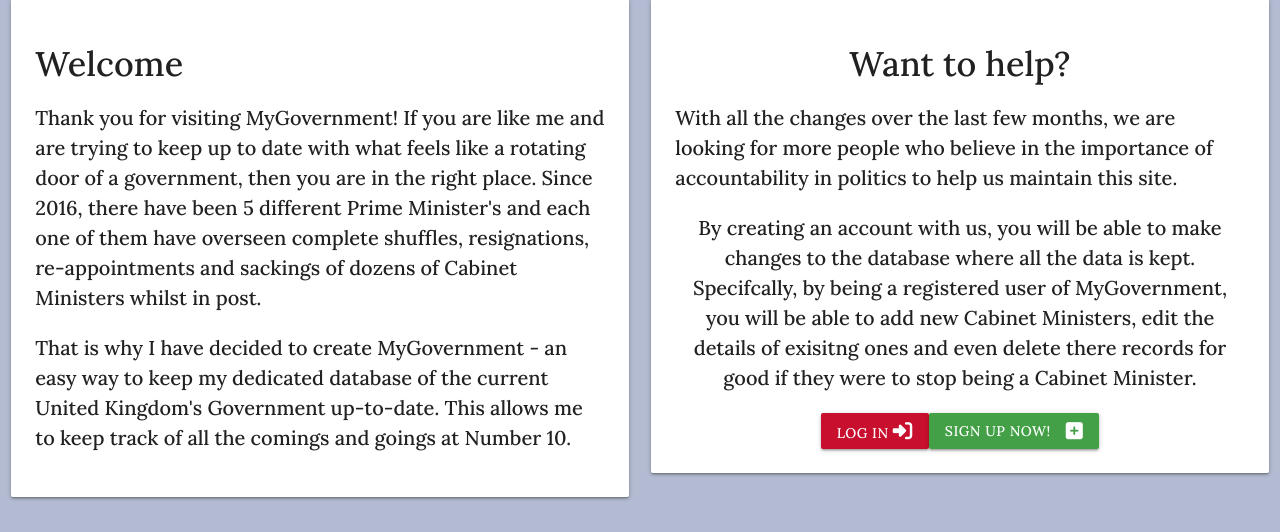
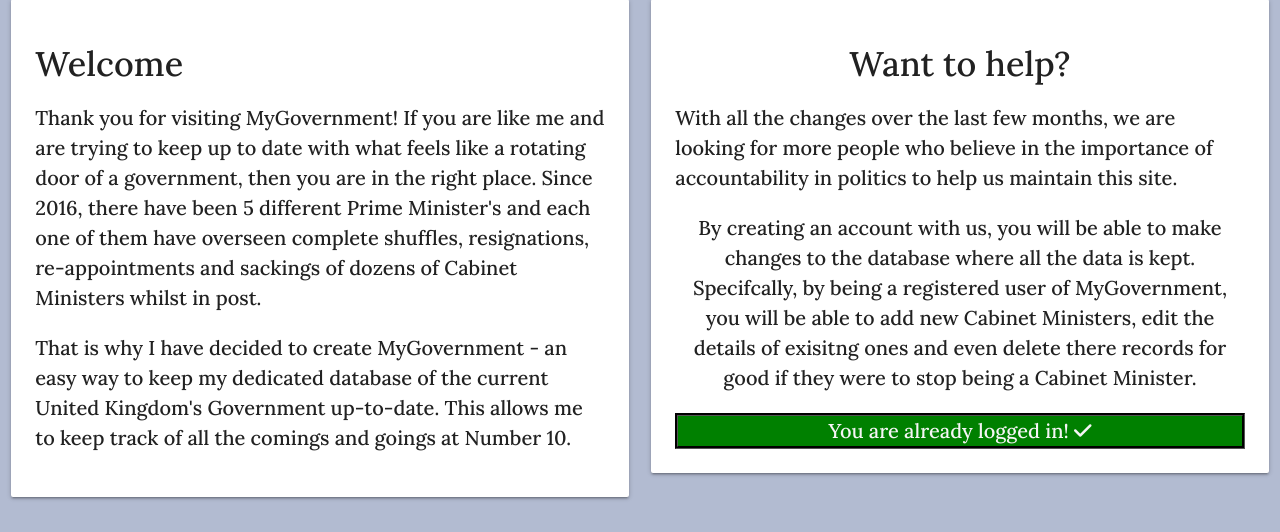
Before and after one commit to alikariminik/My-Gov-Milestone-Project-3, a Flask app: page / in a window 1280 px wide. Shown: the part 579-1111 px from the top of the page. Run offline with Flask 2, Linux system fonts and the light colour scheme; the visitor is signed in with stand-in values (Sample User, id 1); some libraries are stand-ins or nearby versions.

Commit message:
finished home page

```diff
--- a/static/css/style.css
+++ b/static/css/style.css
@@ -53,11 +53,18 @@ nav {
    }
  }
 
-/******* Add & Edit Mode *************/
+/******* Intro *************/
 .intro-text{
    font-size: 20px;
    font-family: 'lora', sans-serif;
 
+}
+
+.logged-in-box{
+   background-color: green;
+   color: whitesmoke;
+   border-color: black;
+   border-style: groove;
 }
 
 
--- a/templates/home.html
+++ b/templates/home.html
@@ -40,12 +40,18 @@
                 </p>
 
                 <div class="center-align flex-box-buttons">
-                    <a class="btn login-signup-button" href="{{ url_for('login') }}">
-                    Log In  <i class="fa-solid fa-right-to-bracket"></i>
+                    {% if session.user %}
+                    <div class="col s12 logged-in-box">
+                        You are already logged in! <i class="fa-sharp fa-solid fa-check"></i>
+                    </div>
+                    {% else %}
+                    <a class="btn minister-form-buttons login-signup-button" href="{{ url_for('login') }}">
+                        Log In  <i class="fa-solid fa-right-to-bracket"></i>
                     </a>
-                    <a class="btn green darken-1 text-shadow minister-form-buttons"
-                    href="{{ url_for('signup') }}"> Sign Up Now! <i class="fas fa-plus-square right"></i>
+                    <a class="btn green darken-1 text-shadow minister-form-buttons minister-form-buttons"
+                        href="{{ url_for('signup') }}"> Sign Up Now! <i class="fas fa-plus-square right"></i>
                     </a>
+                    {% endif %}
                 </div>
             </div>
         </div>
```
